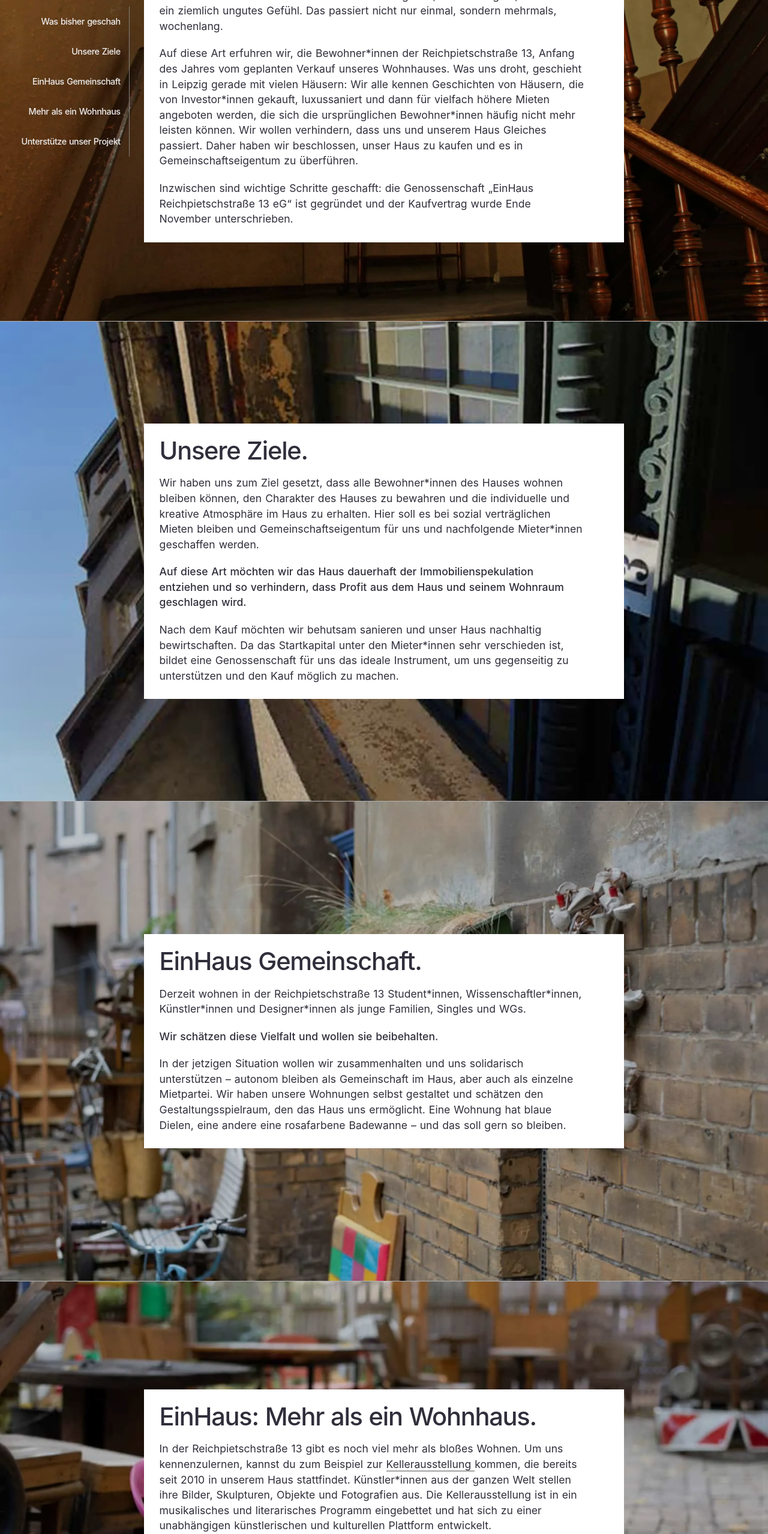
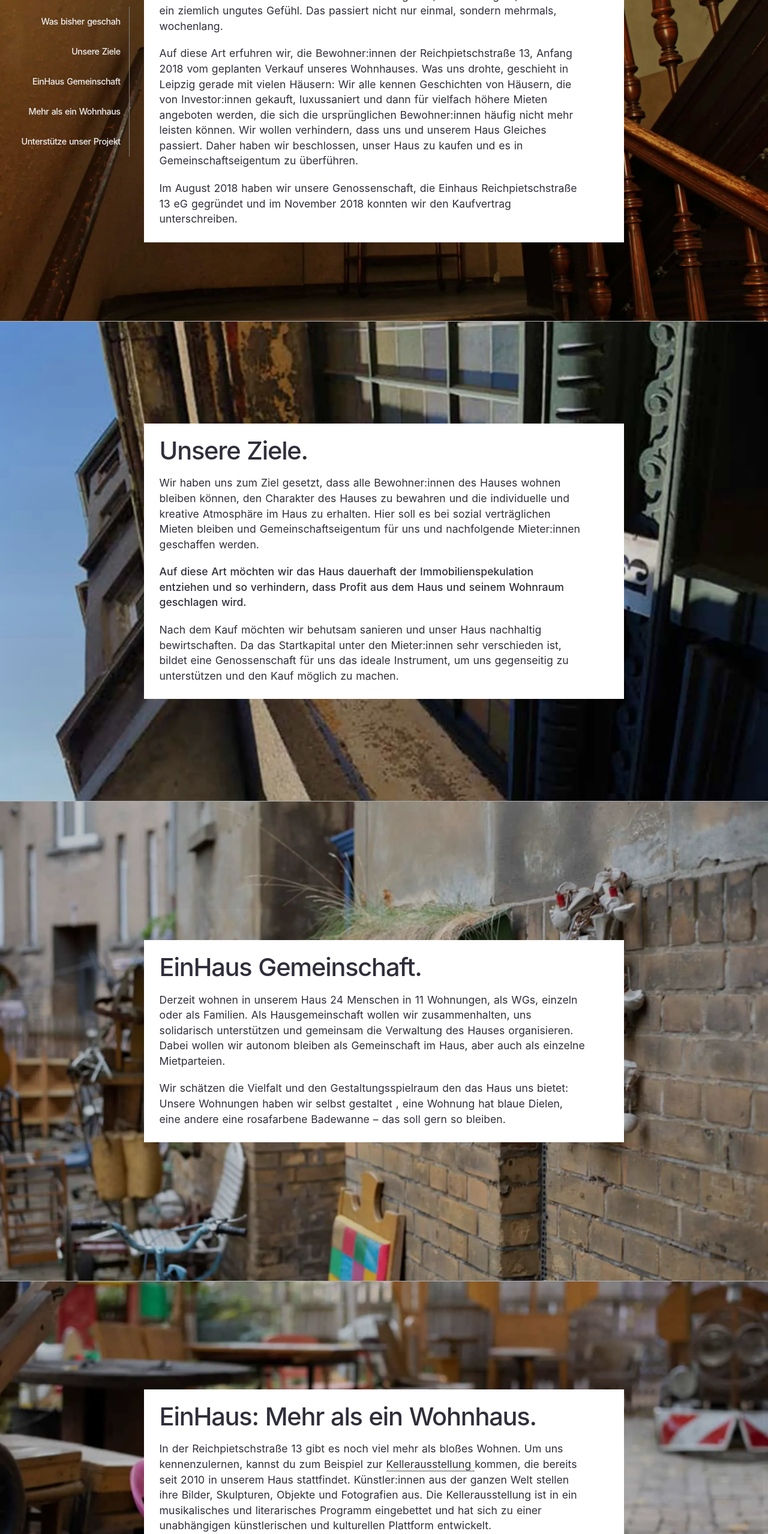
Before and after one commit to 3vincent/einhaus-leipzig, a Nuxt app: page / in a window 1280 px wide. Shown: the part 1064-3621 px from the top of the page at 60% size. Built offline with nearby package versions, Linux system fonts and the light colour scheme.

Commit message:
Update texts

```diff
--- a/components/landing/bisher.vue
+++ b/components/landing/bisher.vue
@@ -9,21 +9,21 @@
         nur einmal, sondern mehrmals, wochenlang.
       </p>
       <p>
-        Auf diese Art erfuhren wir, die Bewohner*innen der Reichpietschstraße
-        13, Anfang des Jahres vom geplanten Verkauf unseres Wohnhauses. Was uns
-        droht, geschieht in Leipzig gerade mit vielen Häusern: Wir alle kennen
-        Geschichten von Häusern, die von Investor*innen gekauft, luxussaniert
+        Auf diese Art erfuhren wir, die Bewohner:innen der Reichpietschstraße
+        13, Anfang 2018 vom geplanten Verkauf unseres Wohnhauses. Was uns
+        drohte, geschieht in Leipzig gerade mit vielen Häusern: Wir alle kennen
+        Geschichten von Häusern, die von Investor:innen gekauft, luxussaniert
         und dann für vielfach höhere Mieten angeboten werden, die sich die
-        ursprünglichen Bewohner*innen häufig nicht mehr leisten können. Wir
+        ursprünglichen Bewohner:innen häufig nicht mehr leisten können. Wir
         wollen verhindern, dass uns und unserem Haus Gleiches passiert. Daher
         haben wir beschlossen, unser Haus zu kaufen und es in
         Gemeinschaftseigentum zu überführen.
       </p>
 
       <p>
-        Inzwischen sind wichtige Schritte geschafft: die Genossenschaft „EinHaus
-        Reichpietschstraße 13 eG“ ist gegründet und der Kaufvertrag wurde Ende
-        November unterschrieben.
+        Im August 2018 haben wir unsere Genossenschaft, die Einhaus
+        Reichpietschstraße 13 eG gegründet und im November 2018 konnten wir den
+        Kaufvertrag unterschreiben.
       </p>
     </div>
   </div>
--- a/components/landing/gemeinschaft.vue
+++ b/components/landing/gemeinschaft.vue
@@ -3,20 +3,17 @@
     <div class="landing-contentBox">
       <h2>EinHaus Gemeinschaft.</h2>
       <p>
-        Derzeit wohnen in der Reichpietschstraße 13 Student*innen,
-        Wissenschaftler*innen, Künstler*innen und Designer*innen als junge
-        Familien, Singles und WGs.
-      </p>
-      <p class="bold">
-        Wir schätzen diese Vielfalt und wollen sie beibehalten.
+        Derzeit wohnen in unserem Haus 24 Menschen in 11 Wohnungen, als WGs,
+        einzeln oder als Familien. Als Hausgemeinschaft wollen wir
+        zusammenhalten, uns solidarisch unterstützen und gemeinsam die
+        Verwaltung des Hauses organisieren. Dabei wollen wir autonom bleiben als
+        Gemeinschaft im Haus, aber auch als einzelne Mietparteien.
       </p>
       <p>
-        In der jetzigen Situation wollen wir zusammenhalten und uns solidarisch
-        unterstützen – autonom bleiben als Gemeinschaft im Haus, aber auch als
-        einzelne Mietpartei. Wir haben unsere Wohnungen selbst gestaltet und
-        schätzen den Gestaltungsspielraum, den das Haus uns ermöglicht. Eine
-        Wohnung hat blaue Dielen, eine andere eine rosafarbene Badewanne – und
-        das soll gern so bleiben.
+        Wir schätzen die Vielfalt und den Gestaltungsspielraum den das Haus uns
+        bietet: Unsere Wohnungen haben wir selbst gestaltet , eine Wohnung hat
+        blaue Dielen, eine andere eine rosafarbene Badewanne – das soll gern so
+        bleiben.
       </p>
     </div>
   </div>
--- a/components/landing/mehr.vue
+++ b/components/landing/mehr.vue
@@ -13,7 +13,7 @@
           Kellerausstellung
         </a>
         kommen, die bereits seit 2010 in unserem Haus stattfindet.
-        Künstler*innen aus der ganzen Welt stellen ihre Bilder, Skulpturen,
+        Künstler:innen aus der ganzen Welt stellen ihre Bilder, Skulpturen,
         Objekte und Fotografien aus. Die Kellerausstellung ist in ein
         musikalisches und literarisches Programm eingebettet und hat sich zu
         einer unabhängigen künstlerischen und kulturellen Plattform entwickelt.
--- a/components/landing/unterstutzung.vue
+++ b/components/landing/unterstutzung.vue
@@ -3,18 +3,20 @@
     <div class="landing-contentBox">
       <h2>Unterstütze unser Projekt.</h2>
       <p>
-        Den Kauf realisieren wir mit unserem eigenen Kapital und einem
-        Bankkredit. Darlehen und Investitionen von Privatpersonen helfen uns,
-        den Bankkredit möglichst gering zu halten. Und hier kommst Du ins Spiel.
-        Werde investierendes Mitglied unserer Genossenschaft! Das ist bereits
-        mit einem Betrag von 100 Euro möglich. Es gibt zwei Möglichkeiten, wie
-        Du uns finanziell unterstützen kannst: indem Du Genossenschaftsanteile
-        erwirbst oder indem Du der Genossenschaft einen Direktkredit* gewährst.
+        Den Kauf haben wir mit unserem eigenen Kapital und mit der Hilfe
+        zahlreicher Unterstützer:innen, sowie einem Bankkredit von der
+        Umweltbank realisiert. Unsere Unterstützer:innen helfen uns den
+        Bankkredit möglichst gering zu halten bzw. durch Sondertilgungen
+        schneller zurückzahlen zu können. Und hier kommst Du ins Spiel. Werde
+        investierendes Mitglied unserer Genossenschaft! Das ist bereits mit
+        einem Betrag von 100 Euro möglich.Es gibt zwei Wege, wie Du uns
+        finanziell unterstützen kannst: indem Du Genossenschaftsanteile erwirbst
+        oder indem Du der Genossenschaft einen Direktkredit* gewährst.
       </p>
 
       <p>
         Für dich ist diese Art der Investition attraktiv, wenn du dein Geld
-        lieber in einem Projekt anlegst, das man anfassen kann: Dein Geld kannst
+        gerne in einem Projekt anlegst, das man anfassen kann: Dein Geld kannst
         du bei uns nachhaltig anlegen. Mehr Informationen geben wir Dir gerne
         persönlich. Wir freuen uns über eine E-Mail an
         {{ envVar.public.OFFICIAL_CONTACT_ADDRESS }}
--- a/components/landing/ziele.vue
+++ b/components/landing/ziele.vue
@@ -3,11 +3,11 @@
     <div class="landing-contentBox">
       <h2>Unsere Ziele.</h2>
       <p>
-        Wir haben uns zum Ziel gesetzt, dass alle Bewohner*innen des Hauses
+        Wir haben uns zum Ziel gesetzt, dass alle Bewohner:innen des Hauses
         wohnen bleiben können, den Charakter des Hauses zu bewahren und die
         individuelle und kreative Atmosphäre im Haus zu erhalten. Hier soll es
         bei sozial verträglichen Mieten bleiben und Gemeinschaftseigentum für
-        uns und nachfolgende Mieter*innen geschaffen werden.
+        uns und nachfolgende Mieter:innen geschaffen werden.
       </p>
       <p class="bold">
         Auf diese Art möchten wir das Haus dauerhaft der Immobilienspekulation
@@ -16,7 +16,7 @@
       </p>
       <p>
         Nach dem Kauf möchten wir behutsam sanieren und unser Haus nachhaltig
-        bewirtschaften. Da das Startkapital unter den Mieter*innen sehr
+        bewirtschaften. Da das Startkapital unter den Mieter:innen sehr
         verschieden ist, bildet eine Genossenschaft für uns das ideale
         Instrument, um uns gegenseitig zu unterstützen und den Kauf möglich zu
         machen.
```
